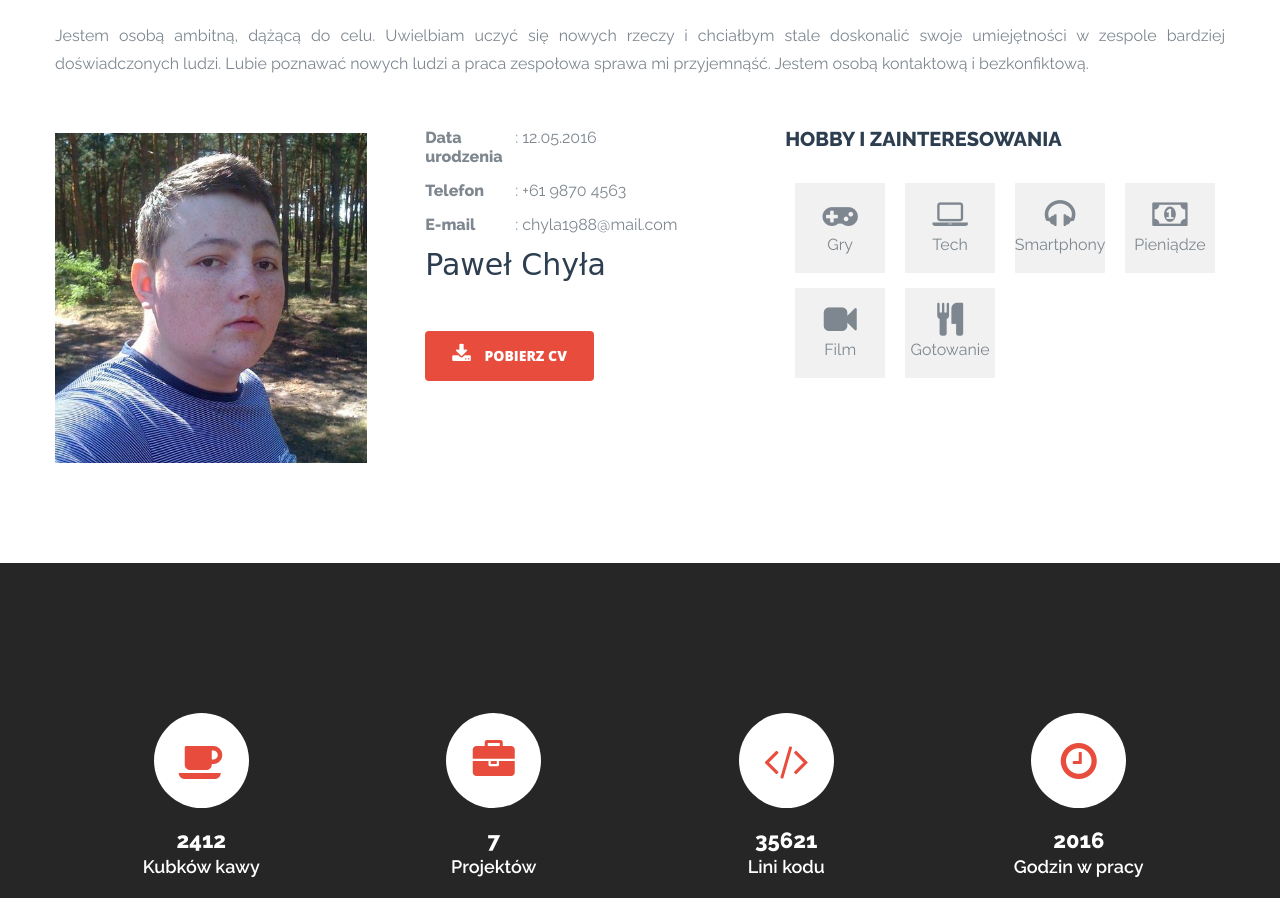
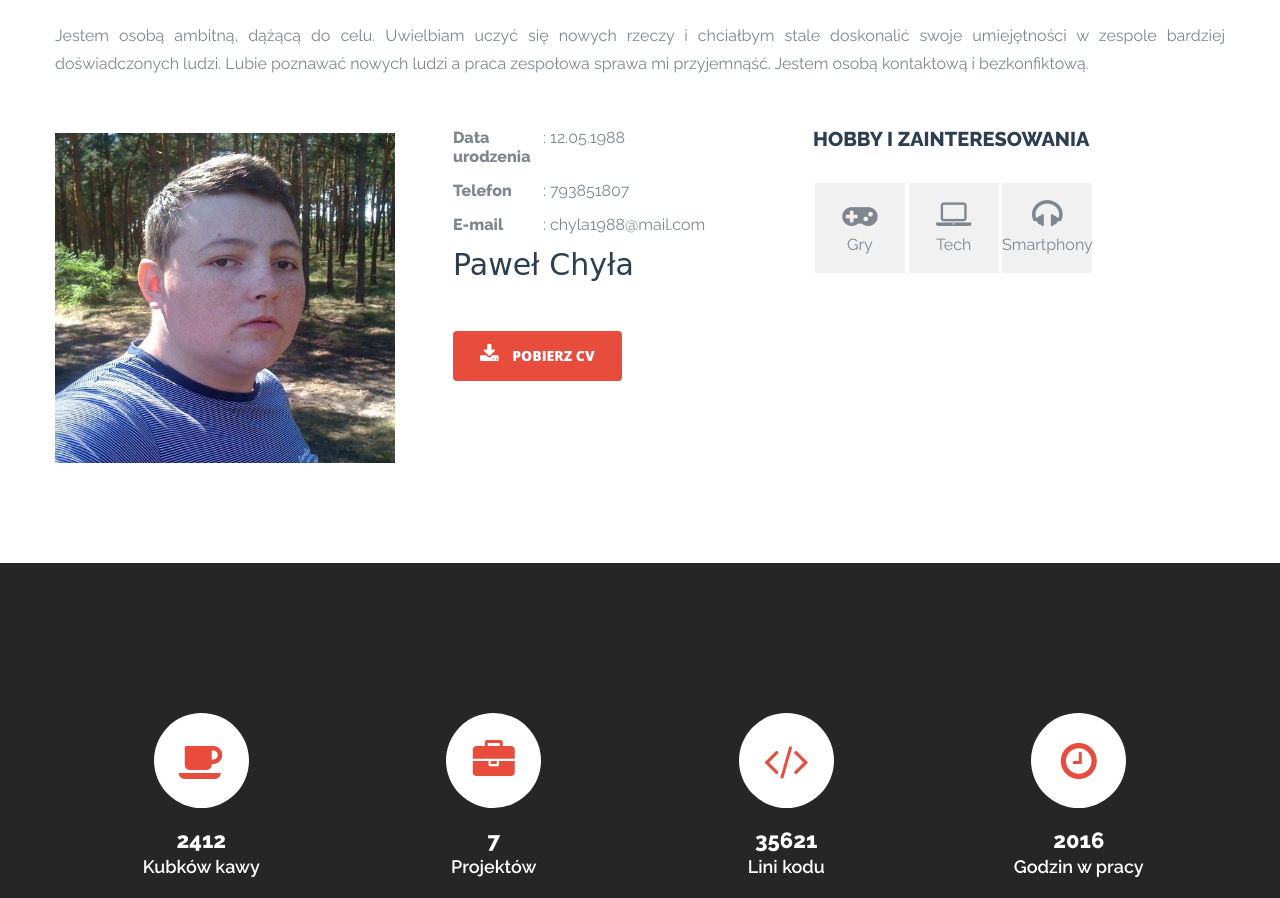
Before and after one commit to poulch/portfolio, a website: page index.html in a window 1280 px wide. Shown: the part 1280-2178 px from the top of the page. Drawn offline with nearby package versions, Linux system fonts and the light colour scheme; a web font is replaced by a local one.

Commit message:
Fix small issue

```diff
--- a/index.html
+++ b/index.html
@@ -130,11 +130,11 @@
                 <div class="about-me__detail-info">
                     <div class="about-me__info-item clearfix">
                         <p class="about-me__info-heading">Data urodzenia</p>
-                        <p class="about-me__info-text">: 12.05.2016</p>
+                        <p class="about-me__info-text">: 12.05.1988</p>
                     </div>
                     <div class="about-me__info-item clearfix">
                         <p class="about-me__info-heading">Telefon</p>
-                        <p class="about-me__info-text">: +61 9870 4563</p>
+                        <p class="about-me__info-text">: 793851807</p>
                     </div>
                     <div class="about-me__info-item clearfix">
                         <p class="about-me__info-heading">E-mail</p>
@@ -175,27 +175,7 @@
 
                         </div>
                     </div>
-                    <div class="about-me__hobby-item-outer">
-                        <div class="about-me__hobby-item">
-                            <span class="about-me__hobby-icon fa fa-money"></span>
-                            <span class="about-me__hobby-title">Pieniądze</span>
 
-                        </div>
-                    </div>
-                    <div class="about-me__hobby-item-outer">
-                        <div class="about-me__hobby-item">
-                            <span class="about-me__hobby-icon fa fa-video-camera"></span>
-                            <span class="about-me__hobby-title">Film</span>
-
-                        </div>
-                    </div>
-                    <div class="about-me__hobby-item-outer">
-                        <div class="about-me__hobby-item">
-                            <span class="about-me__hobby-icon fa fa-cutlery"></span>
-                            <span class="about-me__hobby-title">Gotowanie</span>
-
-                        </div>
-                    </div>
 
 
                 </div>
@@ -366,7 +346,7 @@
                     <img src="img/logos/js.png" class="skills__logo" alt="">
                 </div>
                 <p class="skills__title">JAVASCRIPT</p>
-                <p class="skills__text">Umięjętnośc programowania obiektoweo oraz korzystania z DOM API w celu dynamicznej modyfikacji elementów html</p>
+                <p class="skills__text">Korzystanie z standardu  EcmaScript 5 na codzień, aktualnie ucze się też ES6</p>
             </div>
 
             <div class="skills__item">
```
